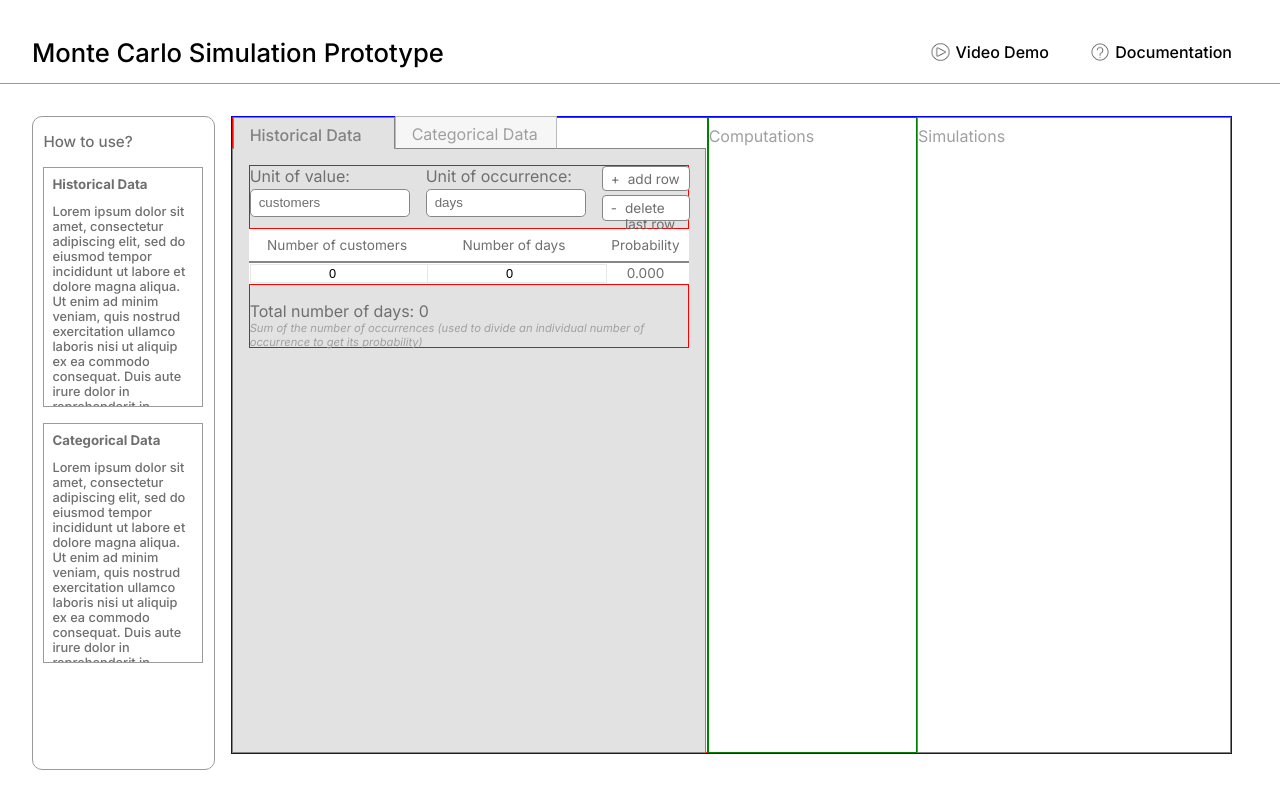
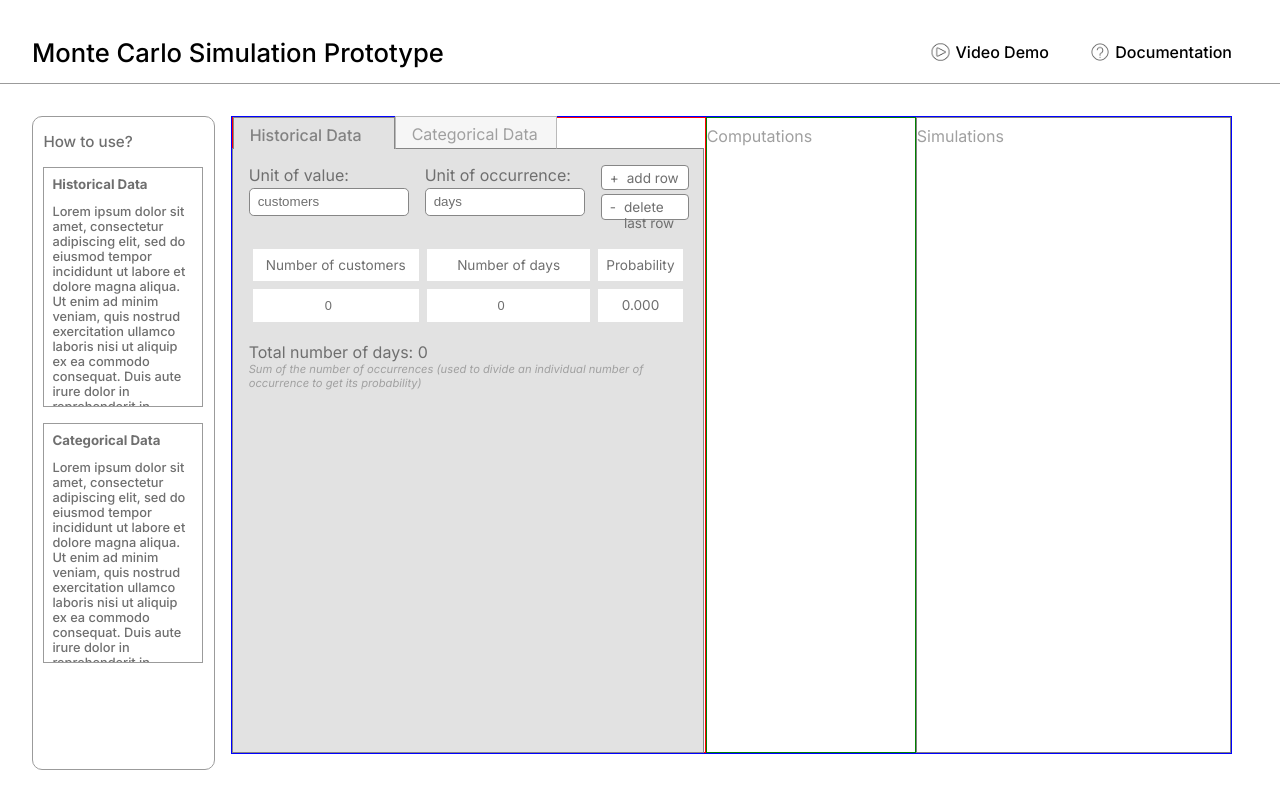
Before and after one commit to matchi-1/Monte-Carlo-Simulation-Prototype, a React (Create React App) app: page / in a window 1280 px wide. Built offline with nearby package versions, Linux system fonts and the light colour scheme.

Commit message:
more table styling

```diff
--- a/src/App.css
+++ b/src/App.css
@@ -198,9 +198,8 @@ html, body {
 
 .hist-cat-input-unit-container{
   justify-content: space-between;
-  border: 1px solid red;
   box-sizing: border-box;
-  height: 4rem;
+  height: 5rem;
 }
 
 .input-label-text{
@@ -227,6 +226,10 @@ html, body {
   box-sizing: border-box;
   color: var(--text-dark-grey);
 }
+.input-field-text:focus{
+  outline: #3a3a3a;
+}
+
 
 .buttons-container{
   gap: 0.25rem;
@@ -272,7 +275,6 @@ html, body {
   padding-right: 1rem;
   padding-top: 1rem;
   height: 4rem;
-  border: 1px solid red;
   box-sizing: border-box;
 }
 .hist-cat-additional-data-container p, .hist-cat-additional-data-container h4{
@@ -293,41 +295,45 @@ html, body {
 /* Table Styling */
 .styled-table {
   width: 100%;
-  border-collapse: collapse;
-  background-color: white;
+  border-collapse: separate; /* Change from collapse to separate */
+  border-spacing: 0; /* Reset the general border-spacing */
+  background-color: var(--fill-light-grey);
   color: var(--text-dark-grey);
-
 }
 
-.styled-table th{
+.styled-table th {
   padding: 0.5rem;
   text-align: center;
   font-size: 0.85rem;
-  border-spacing: 1rem;
-}
-.styled-table td{
-  font-size: 0.85rem;
-  border-spacing: 1rem;
-}
-
-.styled-table th {
   background-color: #ffffff;
   border-bottom: 2px solid var(--cont-outline-dark-grey);
   color: var(--text-dark-grey);
   font-weight: 400;
+  border: 0.25rem solid var(--fill-light-grey);
+}
+
+.styled-table td {
+  font-size: 0.85rem;
+  padding: 0.5rem;
+  text-align: center;
+  vertical-align: middle;
+  color: var(--text-dark-grey);
+  background-color: #ffffff;
+  border: 0.25rem solid var(--fill-light-grey);
 }
 
 .styled-table input[type="number"] {
   text-align: center;
   height: 100%;
   width: 100%;
-  border: 1px solid rgb(232, 232, 232);
+  border: none;
   font-size: 0.8rem;
-
+  box-sizing: border-box;
+  color: var(--text-dark-grey);
 }
 
 .styled-table td input[type="number"]:focus {
-  border-color: #c4c4c4;
+  border-color: #a7a7a7;
   outline: none;
 }
 
@@ -340,11 +346,6 @@ html, body {
   cursor: pointer;
 }
 
-.styled-table tbody td {
-  text-align: center;
-  vertical-align: middle;
-}
-
 .styled-table td input {
   font-size: 0.8rem;
   font-weight: normal;
```
